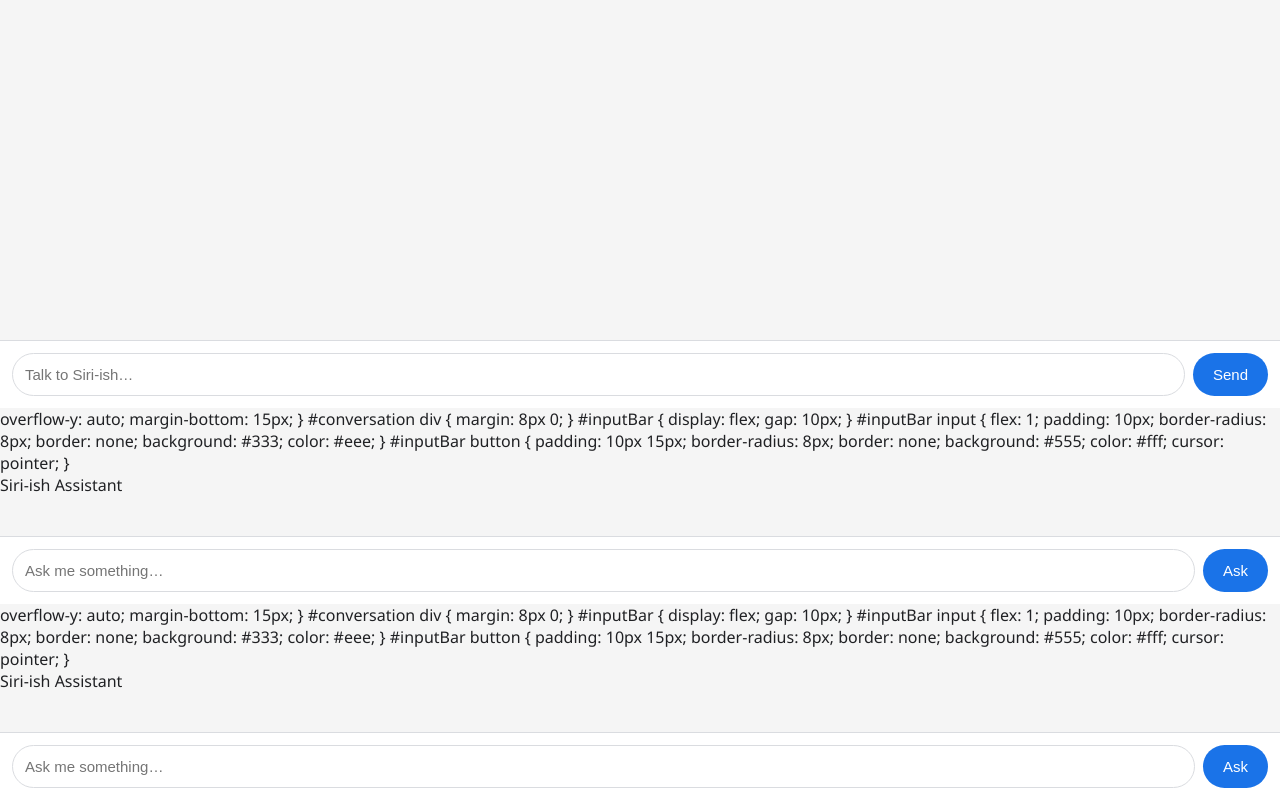
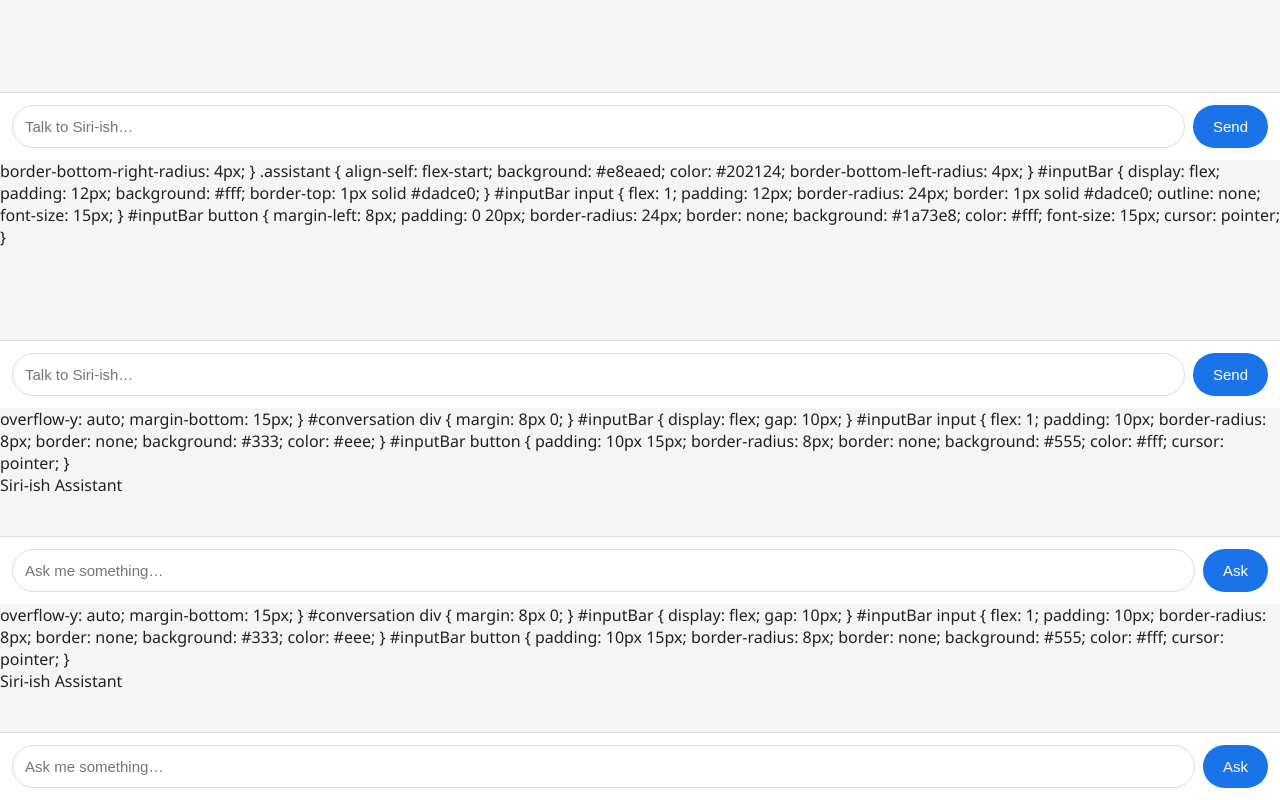
Before and after one commit to openwebos-org/siri-ish, a plain HTML site: page index.html in a window 1280 px wide. Drawn offline with Linux system fonts and the light colour scheme.

Commit message:
Update index.html

```diff
--- a/index.html
+++ b/index.html
@@ -34,6 +34,110 @@
       align-self: flex-end;
       background: #1a73e8;
       color: #fff;
+      border-bottom-right-radius: 4px;
+    }
+
+    .assistant {
+      align-self: flex-start;
+      background: #e8eaed;
+      color: #202124;
+      border-bottom-left-radius: 4px;
+    }
+
+    #inputBar {
+      display: flex;
+      padding: 12px;
+      background: #fff;
+      border-top: 1px solid #dadce0;
+    }
+
+    #inputBar input {
+      flex: 1;
+      padding: 12px;
+      border-radius: 24px;
+      border: 1px solid #dadce0;
+      outline: none;
+      font-size: 15px;
+    }
+
+    #inputBar button {
+      margin-left: 8px;
+      padding: 0 20px;
+      border-radius: 24px;
+      border: none;
+      background: #1a73e8;
+      color: #fff;
+      font-size: 15px;
+      cursor: pointer;
+    }
+  </style>
+</head>
+<body>
+  <div id="conversation"></div>
+  <div id="inputBar">
+    <input id="cmd" placeholder="Talk to Siri‑ish…" />
+    <button onclick="ask()">Send</button>
+  </div>
+
+  <script>
+    const convo = document.getElementById("conversation");
+
+    function addLine(text, who="assistant") {
+      const div = document.createElement("div");
+      div.className = "bubble " + who;
+      div.textContent = text;
+      convo.appendChild(div);
+      convo.scrollTop = convo.scrollHeight;
+    }
+
+    async function ask() {
+      const cmd = document.getElementById("cmd").value.trim();
+      if (!cmd) return;
+
+      addLine(cmd, "user");
+
+      let endpoint = "https://still-cell-3b8a.thcorporation8.workers.dev";
+      if (cmd.toLowerCase().includes("real joke")) {
+        endpoint += "?action=real_joke";
+      } else if (cmd.toLowerCase().includes("real roast")) {
+        endpoint += "?action=real_roast";
+      }
+
+      try {
+        const res = await fetch(endpoint);
+        const contentType = res.headers.get("Content-Type");
+
+        if (contentType.includes("application/json")) {
+          const data = await res.json();
+          const lower = cmd.toLowerCase();
+          let reply;
+
+          if (lower.includes("hi") || lower.includes("hello") || lower.includes("hey")) {
+            reply = data.greeting[Math.floor(Math.random() * data.greeting.length)];
+          } else if (lower.includes("who") || lower.includes("identity")) {
+            reply = data.identity[Math.floor(Math.random() * data.identity.length)];
+          } else if (lower.includes("joke")) {
+            reply = data.joke[Math.floor(Math.random() * data.joke.length)];
+          } else if (lower.includes("roast")) {
+            reply = data.roast[Math.floor(Math.random() * data.roast.length)];
+          } else {
+            reply = data.fallback[Math.floor(Math.random() * data.fallback.length)];
+          }
+
+          addLine(reply, "assistant");
+        } else {
+          const text = await res.text();
+          addLine(text, "assistant");
+        }
+      } catch (err) {
+        addLine("Error contacting Siri‑ish Worker: " + err.message, "assistant");
+      }
+
+      document.getElementById("cmd").value = "";
+    }
+  </script>
+</body>
+</html>
       border-bottom-right-radius: 4px;
     }
 
```
